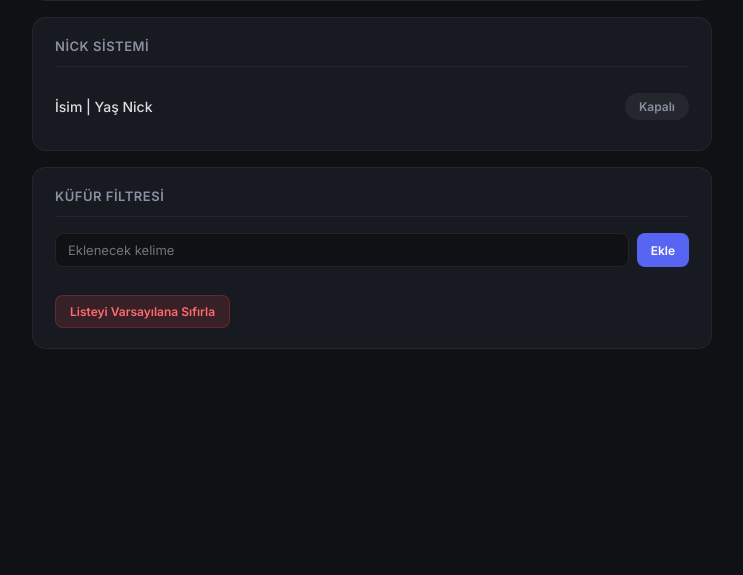
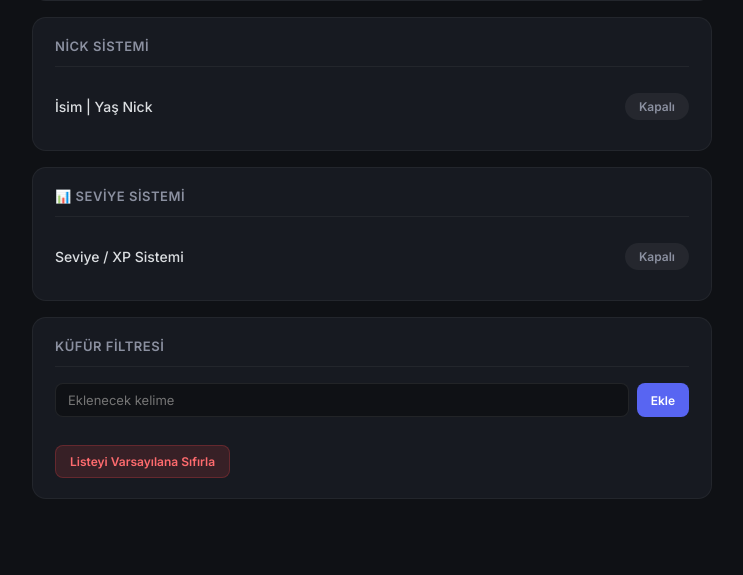
Before and after one commit to Xreean/ravex-panel, a Flask app: template templates/settings.html in a window 1280 px wide. Shown: the part 1246-1821 px from the top of the page, without its empty margins (268-1011 px from the left). Before the commit the page ends 1595 px from the top, so only its background shows below. Run offline with Flask 3, Linux system fonts and the light colour scheme; the template is opened without the code that fills it: most values are stand-ins (such as "Sample title", 1, 10 or a date in 2020).

Commit message:
Update settings.html

```diff
--- a/templates/settings.html
+++ b/templates/settings.html
@@ -293,6 +293,18 @@
             </div>
         </div>
 
+                <div class="section">
+            <h2>📊 Seviye Sistemi</h2>
+            <div class="setting-row">
+                <span class="setting-label">Seviye / XP Sistemi</span>
+                <form method="POST" action="/guild/{{ guild.id }}/toggle/seviye_sistemi">
+                    <button type="submit" class="{{ 'badge-on' if settings.get('seviye_sistemi', True) else 'badge-off' }}">
+                        {{ 'Açık' if settings.get('seviye_sistemi', True) else 'Kapalı' }}
+                    </button>
+                </form>
+            </div>
+        </div>
+
         <div class="section">
             <h2>Küfür Filtresi</h2>
             <form method="POST" action="/guild/{{ guild.id }}/kufur" class="kufur-form">
```
